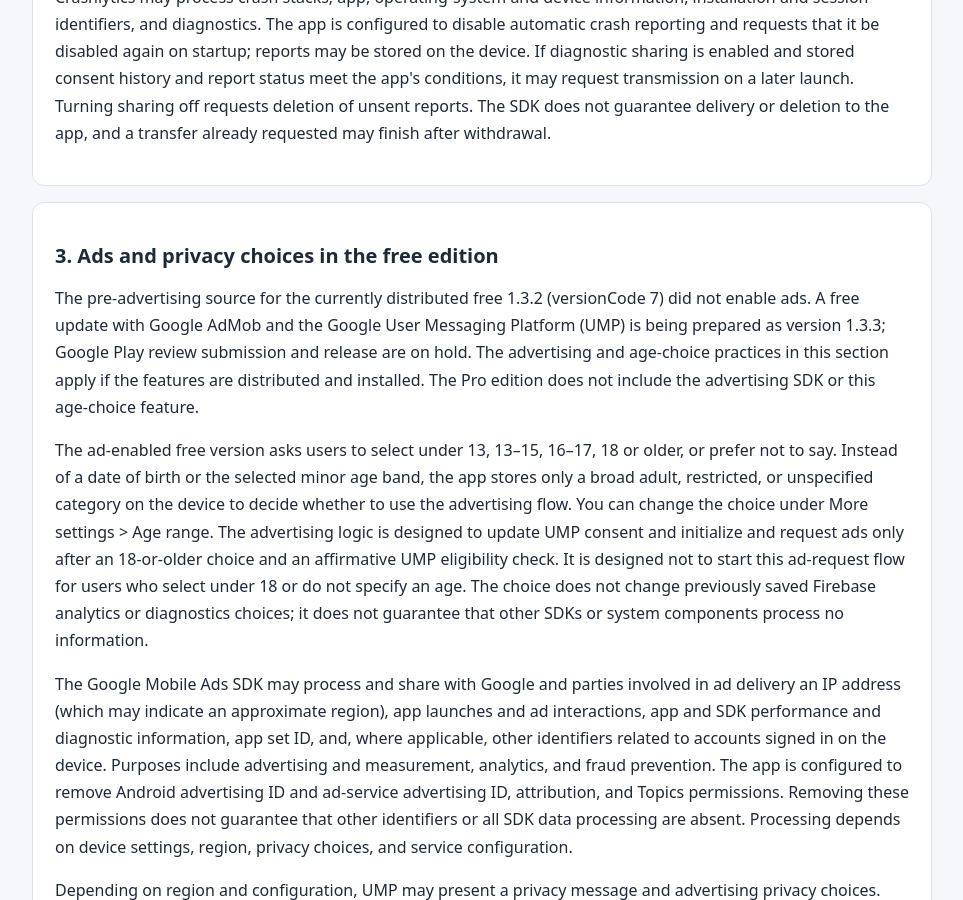
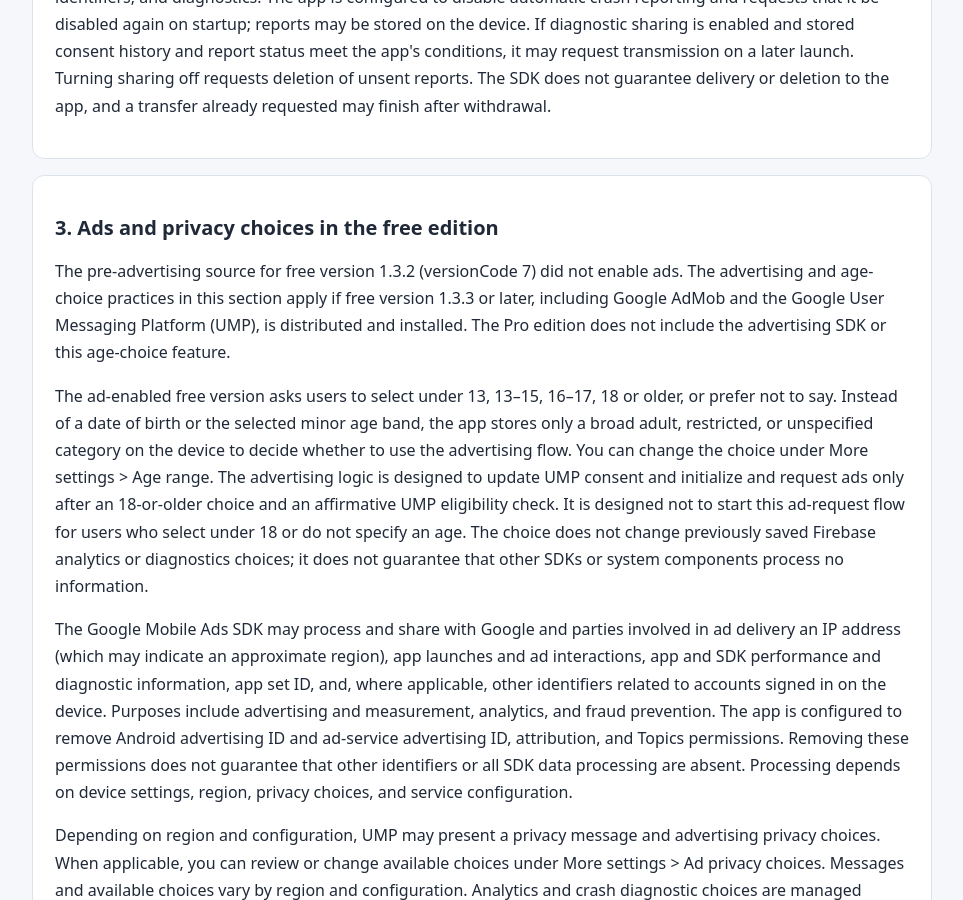
Before and after one commit to Junhyuk/junhyuk.github.io, a Jekyll site: the page privacy/airpods/index.html, which Jekyll copies as it is, in a window 1280 px wide and 900 px high, scrolled down 3805 px. Shown: the whole window, without its empty margins (158-1121 px from the left). Built offline with Jekyll 4.4.1, drawn with Linux system fonts in a browser that asks for light colours; some of the changed text lies outside the part shown.

Commit message:
Clarify AirPods policy version scope

```diff
--- a/privacy/airpods/index.html
+++ b/privacy/airpods/index.html
@@ -27,7 +27,7 @@
 <p>Crashlytics는 오류 스택, 앱·운영체제·기기 정보, 설치 및 세션 식별자와 진단 정보를 처리할 수 있습니다. 앱은 자동 오류 보고를 끄도록 설정하고 실행 시 다시 끄도록 요청하며 오류 보고서가 기기에 저장될 수 있습니다. 진단 공유를 켜고 저장된 동의 이력과 보고서 상태가 조건을 충족하면 이후 실행에서 전송을 요청할 수 있습니다. 공유를 끄면 미전송 보고서 삭제를 요청합니다. SDK는 전송 또는 삭제의 완료를 앱에 보장하지 않으며 이미 요청한 전송이 철회 후 완료될 수 있습니다.</p>
 </section>
 <section><h2>3. 무료 버전의 광고 및 개인정보 선택</h2>
-<p>현재 배포된 무료 1.3.2(versionCode 7)의 광고 추가 전 소스에는 광고 표시 기능이 없었습니다. Google AdMob 광고와 Google User Messaging Platform(UMP)이 포함된 무료 업데이트는 1.3.3으로 준비 중이며 Google Play 심사 제출과 배포가 보류되어 있습니다. 이 단락의 광고 및 연령 선택 처리는 해당 기능이 배포되어 설치된 경우에 적용됩니다. Pro 버전에는 광고 SDK와 이 연령 선택 기능이 포함되지 않습니다.</p>
+<p>광고 기능 추가 전 무료 1.3.2(versionCode 7) 소스에는 광고 표시 기능이 없었습니다. Google AdMob 광고와 Google User Messaging Platform(UMP)이 포함된 무료 1.3.3 이후 버전이 배포되어 설치된 경우 이 단락의 광고 및 연령 선택 처리가 적용됩니다. Pro 버전에는 광고 SDK와 이 연령 선택 기능이 포함되지 않습니다.</p>
 <p>광고 기능이 있는 무료 버전은 13세 미만, 13–15세, 16–17세, 18세 이상 또는 응답하지 않음 중 연령대를 선택하도록 요청합니다. 앱은 생년월일이나 선택한 미성년 세부 연령대 대신 성인, 제한 대상, 미선택의 넓은 분류만 기기에 저장하며, 광고 처리 대상을 구분하는 데 사용합니다. 추가 설정 &gt; 연령대 선택에서 선택을 바꿀 수 있습니다. 광고 관리 로직은 18세 이상을 선택한 경우에만 UMP 동의 상태를 갱신하고 광고 요청 가능 여부를 확인한 후 광고 SDK 초기화와 광고 요청을 진행하도록 작성되어 있습니다. 18세 미만이나 미선택이면 이 광고 요청 절차를 시작하지 않도록 합니다. 이 선택은 Firebase의 기존 분석·진단 선택을 변경하지 않으며, 다른 SDK 또는 시스템 구성요소의 모든 처리가 없다는 보장은 아닙니다.</p>
 <p>Google Mobile Ads SDK는 광고 제공·측정, 분석 및 부정행위 방지를 위해 IP 주소(대략적인 지역 추정에 사용될 수 있음), 앱 실행·광고 상호작용, 앱 및 SDK 성능·진단 정보, 앱 세트 ID와 해당하는 경우 기기에 로그인한 계정과 관련된 기타 식별자를 처리하고 Google 및 광고 제공 관련 당사자와 공유할 수 있습니다. 이 앱은 Android 광고 ID 및 광고 서비스의 광고 ID·기여도·Topics 접근 권한을 제거하도록 구성되어 있습니다. 권한 제거만으로 다른 식별자 또는 SDK의 모든 정보 처리가 없다고 보장하지 않습니다. 실제 처리는 기기·지역·개인정보 선택 및 서비스 설정에 따라 달라집니다.</p>
 <p>UMP는 적용되는 지역 및 설정에 따라 개인정보 메시지와 광고 개인정보 선택을 제공할 수 있습니다. 해당되는 경우 추가 설정 &gt; 광고 개인정보 선택에서 선택을 다시 확인하거나 변경할 수 있습니다. 메시지와 사용 가능한 선택은 지역과 설정에 따라 다를 수 있습니다. 분석·오류 진단 설정은 이 광고 선택과 별도로 관리됩니다.</p>
@@ -56,7 +56,7 @@
 <p>Crashlytics may process crash stacks, app, operating-system and device information, installation and session identifiers, and diagnostics. The app is configured to disable automatic crash reporting and requests that it be disabled again on startup; reports may be stored on the device. If diagnostic sharing is enabled and stored consent history and report status meet the app's conditions, it may request transmission on a later launch. Turning sharing off requests deletion of unsent reports. The SDK does not guarantee delivery or deletion to the app, and a transfer already requested may finish after withdrawal.</p>
 </section>
 <section><h2>3. Ads and privacy choices in the free edition</h2>
-<p>The pre-advertising source for the currently distributed free 1.3.2 (versionCode 7) did not enable ads. A free update with Google AdMob and the Google User Messaging Platform (UMP) is being prepared as version 1.3.3; Google Play review submission and release are on hold. The advertising and age-choice practices in this section apply if the features are distributed and installed. The Pro edition does not include the advertising SDK or this age-choice feature.</p>
+<p>The pre-advertising source for free version 1.3.2 (versionCode 7) did not enable ads. The advertising and age-choice practices in this section apply if free version 1.3.3 or later, including Google AdMob and the Google User Messaging Platform (UMP), is distributed and installed. The Pro edition does not include the advertising SDK or this age-choice feature.</p>
 <p>The ad-enabled free version asks users to select under 13, 13–15, 16–17, 18 or older, or prefer not to say. Instead of a date of birth or the selected minor age band, the app stores only a broad adult, restricted, or unspecified category on the device to decide whether to use the advertising flow. You can change the choice under More settings &gt; Age range. The advertising logic is designed to update UMP consent and initialize and request ads only after an 18-or-older choice and an affirmative UMP eligibility check. It is designed not to start this ad-request flow for users who select under 18 or do not specify an age. The choice does not change previously saved Firebase analytics or diagnostics choices; it does not guarantee that other SDKs or system components process no information.</p>
 <p>The Google Mobile Ads SDK may process and share with Google and parties involved in ad delivery an IP address (which may indicate an approximate region), app launches and ad interactions, app and SDK performance and diagnostic information, app set ID, and, where applicable, other identifiers related to accounts signed in on the device. Purposes include advertising and measurement, analytics, and fraud prevention. The app is configured to remove Android advertising ID and ad-service advertising ID, attribution, and Topics permissions. Removing these permissions does not guarantee that other identifiers or all SDK data processing are absent. Processing depends on device settings, region, privacy choices, and service configuration.</p>
 <p>Depending on region and configuration, UMP may present a privacy message and advertising privacy choices. When applicable, you can review or change available choices under More settings &gt; Ad privacy choices. Messages and available choices vary by region and configuration. Analytics and crash diagnostic choices are managed separately.</p>
```
